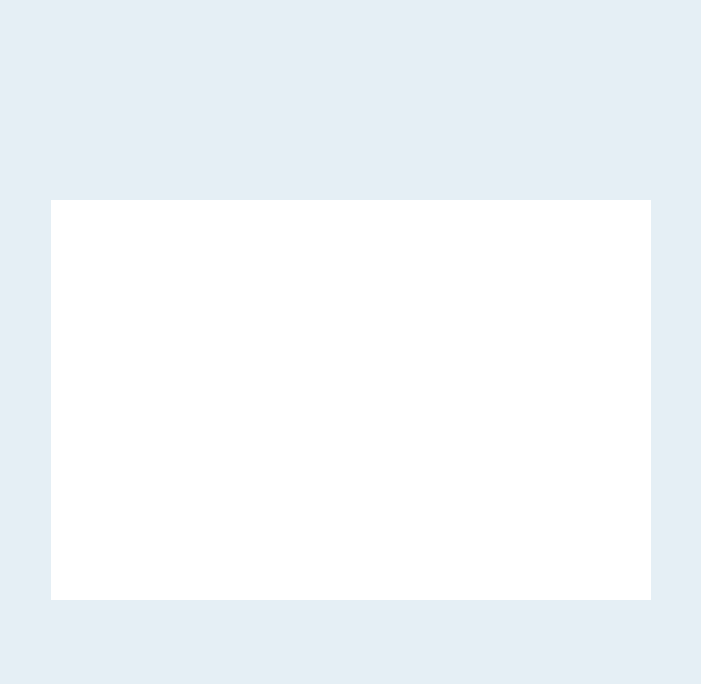
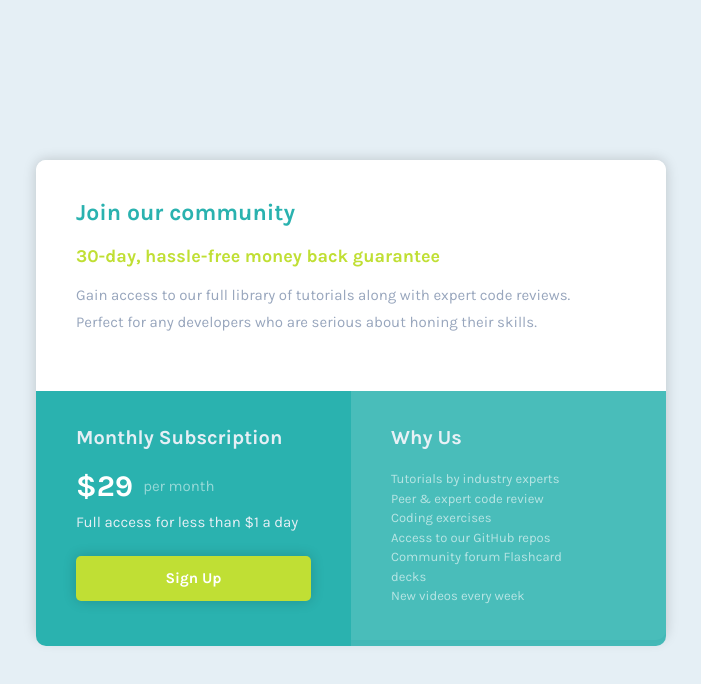
Before and after one commit to kisslautaro/Single-price-grid-component, a plain HTML site: page Single price grid component/index.html in a window 1280 px wide. Shown: the whole page, without its empty margins (289-990 px from the left). Drawn offline with Linux system fonts and the light colour scheme.

Commit message:
Add files via upload

```diff
--- a/Single price grid component/css/style.css
+++ b/Single price grid component/css/style.css
@@ -19,7 +19,7 @@
 
 }
 
-
+/* Global */
 html{
     box-sizing: border-box;
     font-size:  62.5%;
@@ -39,11 +39,197 @@ body{
     display: flex;
     align-items: center;
     justify-content: center;
+    font-family: var(--font);
 }
 
+/* Container */
 .container{
+    border-radius: .5rem;
+    width: 80%;
+    height: 70%;
+    background-color: white;
+    display: grid;
+    grid-template-columns: 1fr ;
+    grid-template-rows: 2fr 1.5fr 2fr;
+    -webkit-box-shadow: 0px 0px 13px 0px rgba(0,0,0,0.18);
+    box-shadow: 0px 0px 13px 0px rgba(0,0,0,0.18);
 
-    width: 60rem;
-    height: 40rem;
+}
+
+/* Cards */
+
+
+/* Card 1 */
+.card1{
     background-color: white;
+    padding: 2rem ;
+
 }
+.card1 h1{
+    color: var(--primaryCyan);
+    font-size: 2rem;
+}
+
+.card1 h2{
+    color: var(--primaryBrightYellow);
+    font-size: 1.5rem;
+
+}
+
+.card1 p{
+    color: var(--neutralGrayishBlue);
+    font-size: 1.3rem;
+    line-height: 1.8;
+
+}
+
+/* Card 2 */
+.card2{
+    background-color: var(--primaryCyan);
+    padding: 2rem;
+}
+.card2 h2{
+    color: var(--neutralLightGray);
+    font-size: 2rem;
+    margin: 0;
+
+}
+
+.card2 h1{
+
+    color: white;
+    font-size: 3rem;
+    margin: 1rem 0;
+
+}
+
+
+.card2__plan{
+    display: flex;
+    align-items: center;
+    justify-content: flex-start;
+}
+.text--durability{
+    color: white;
+    font-size: 1.5rem;
+    margin: 0 0 0 2rem;
+    opacity: 50%;
+}
+
+.text--info{
+    color: var(--neutralLightGray);
+    font-size: 1.5rem;
+    margin: 0 0 2.5rem 0;
+}
+
+.card2 button{
+    background-color: var(--primaryBrightYellow);
+    color: white;
+    border: none;
+    border-radius: .5rem;
+    font-size: 1.5rem;
+    font-weight: 700;
+    width: 100%;
+    height: 4.5rem;
+    -webkit-box-shadow: 0px 0px 13px 0px rgba(0,0,0,0.18);
+    box-shadow: 0px 0px 13px 0px rgba(0,0,0,0.18);
+}
+/* Card 3 */
+.card3{
+    background-color: var(--primaryCyan);
+    opacity: 85%;
+    padding: 2rem;
+}
+
+
+.card3 h1{
+    color: var(--neutralLightGray);
+    margin: 0;
+}
+
+
+.card3 p{
+    width: 65%;
+    margin: 2rem 0 0 0;
+    font-size: 1.3rem;
+    color: white;
+    opacity: 60%;
+    line-height: 1.5;
+}
+
+/* Media Querie */
+
+@media (min-width: 768px) {
+    /* Container MQ */
+    .container{
+        border-radius: 1rem;
+        width: 63rem;
+        height: 48rem;
+        grid-template-columns: 1fr 1fr;
+        grid-template-rows: 1fr 1.2fr;
+
+
+    }
+    /* Cards MQ */
+
+
+    /* Card 1 MQ */
+    .card1{
+        border-top-left-radius: 1rem;
+        border-top-right-radius: 1rem;
+        background-color: white;
+        height: 100%;
+        grid-column: 1/3;
+        padding: 4rem 5rem 4rem 4rem;
+    }
+
+
+    .card1 h1{
+        margin: 0 0 2rem 0;
+        font-size: 2.3rem;
+    }
+
+    .card1 h2{
+        font-size: 1.8rem;
+
+    }
+
+    .card1 p{
+
+        font-size: 1.5rem;
+
+    }
+
+    /* Card 2 MQ */
+    .card2{
+        border-bottom-left-radius: 1rem;
+
+        height: 100%;
+        grid-column: 1/2;
+        padding: 3.5rem 4rem 4rem 4rem;
+    }
+    .card2 h2{
+        margin:0 0 1rem 0;
+    }
+
+    .text--durability{
+        margin: 0 0 0 1rem;
+    }
+
+    /* Card 3 MQ */
+    .card3{
+        border-bottom-right-radius: 1rem;
+        opacity: 85%;
+        height: 100%;
+        grid-column: 2/3;
+        padding: 3.5rem 4rem 4rem 4rem;
+    }
+    .card3 p{
+        width: 80%;
+         color: white;
+        opacity: 60%;
+        line-height: 1.5;
+    }
+
+
+}
--- a/Single price grid component/index.html
+++ b/Single price grid component/index.html
@@ -18,7 +18,31 @@
 <body>
 
   <main class="container">
-
+    <div class="card1">
+      <h1>Join our community</h1>
+      <h2>30-day, hassle-free money back guarantee</h2>
+      <p>Gain access to our full library of tutorials along with expert code reviews.
+        Perfect for any developers who are serious about honing their skills.</p>
+    </div>
+    <div class="card2">
+        <h2>Monthly Subscription</h2>
+        <div class="card2__plan">
+          <h1>$29</h1>
+          <p class="text--durability">per month</p>
+        </div>
+        <p class="text--info">Full access for less than $1 a day</p>
+        <button>Sign Up</button>
+    </div>
+    <div class="card3">
+      <h1>Why Us</h1>
+      <p>Tutorials by industry experts
+        Peer &amp; expert code review
+        Coding exercises <br>
+        Access to our GitHub repos
+        Community forum
+        Flashcard decks <br>
+        New videos every week</p>
+    </div>
   </main>
 
 </body>
```
